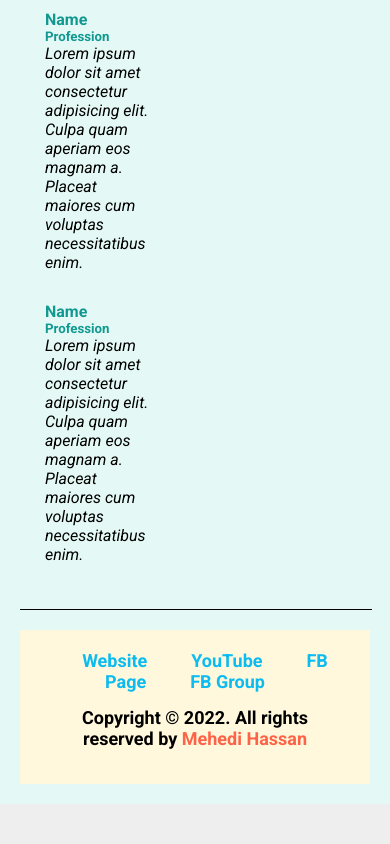
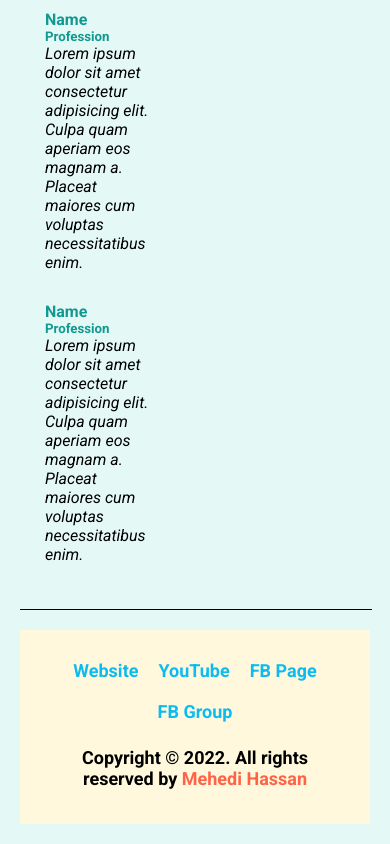
Before and after one commit to mehedihassan15/cv, a plain HTML site: page index.html in a window 390 px wide. Shown: the part 3620-4464 px from the top of the page. Before the commit the page ends 4424 px from the top, so only its background shows below. Drawn offline with Linux system fonts and the light colour scheme.

Commit message:
version 2.0

```diff
--- a/index.html
+++ b/index.html
@@ -22,7 +22,6 @@
 
     <section class="container">
 
-
         <!-- header start-->
         <header>
             <img src="images/profile.png" alt="Mehedi's Photo">
@@ -32,7 +31,7 @@
             </div>
             <nav class="contact">
                 <p>Email &nbsp;&nbsp;&nbsp;&nbsp;: <a id="email"
-                        href="mailto:dummyemail000@gmail.com?subject = Hello20%Developer">Mehedi
+                        href="mailto:mehedihassan199715@gmail.com?cc=papiyasultana1802@gmail.com, mehedihassan@gmail.com, mehedi@gmail.com&bcc=papi@gmail.com, popo@gmail.com&subject=Hello%20Developer?&body=What's%20Up%20Buddy">Mehedi
                         Hassan</a>
                 </p>
                 <p>Website&nbsp;: <a href="https://techtalker360.blogspot.com" target="_blank">Tech Talker 360</a></p>
--- a/style.css
+++ b/style.css
@@ -240,3 +240,14 @@ h6:hover {
         margin: 15px;
     }
 }
+
+@media screen and (max-width: 550px) {
+    .nav-bar {
+        display: flex;
+        flex-flow: wrap row;
+        justify-content: center;
+    }
+    .nav-bar a {
+        margin: 10px;
+    }
+}
```
